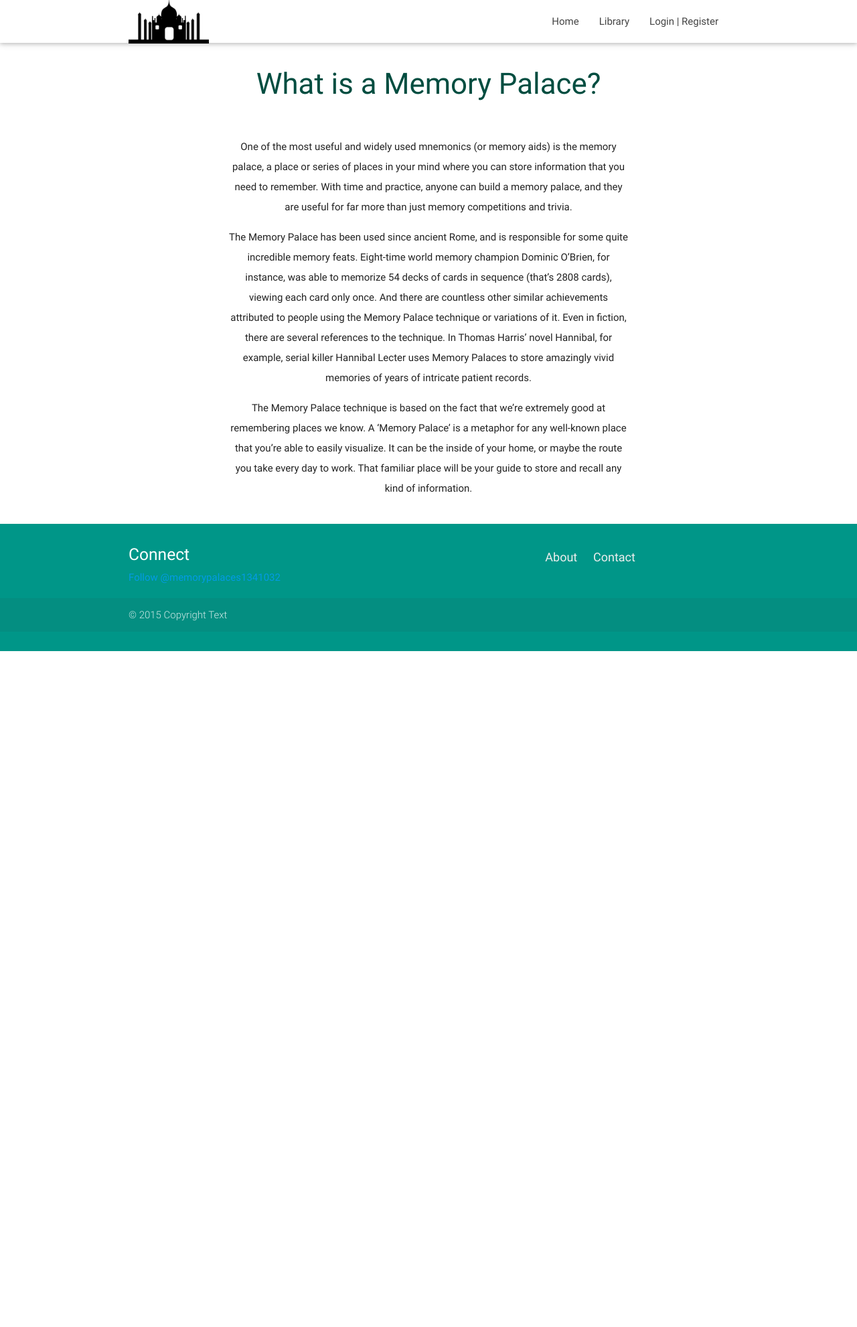
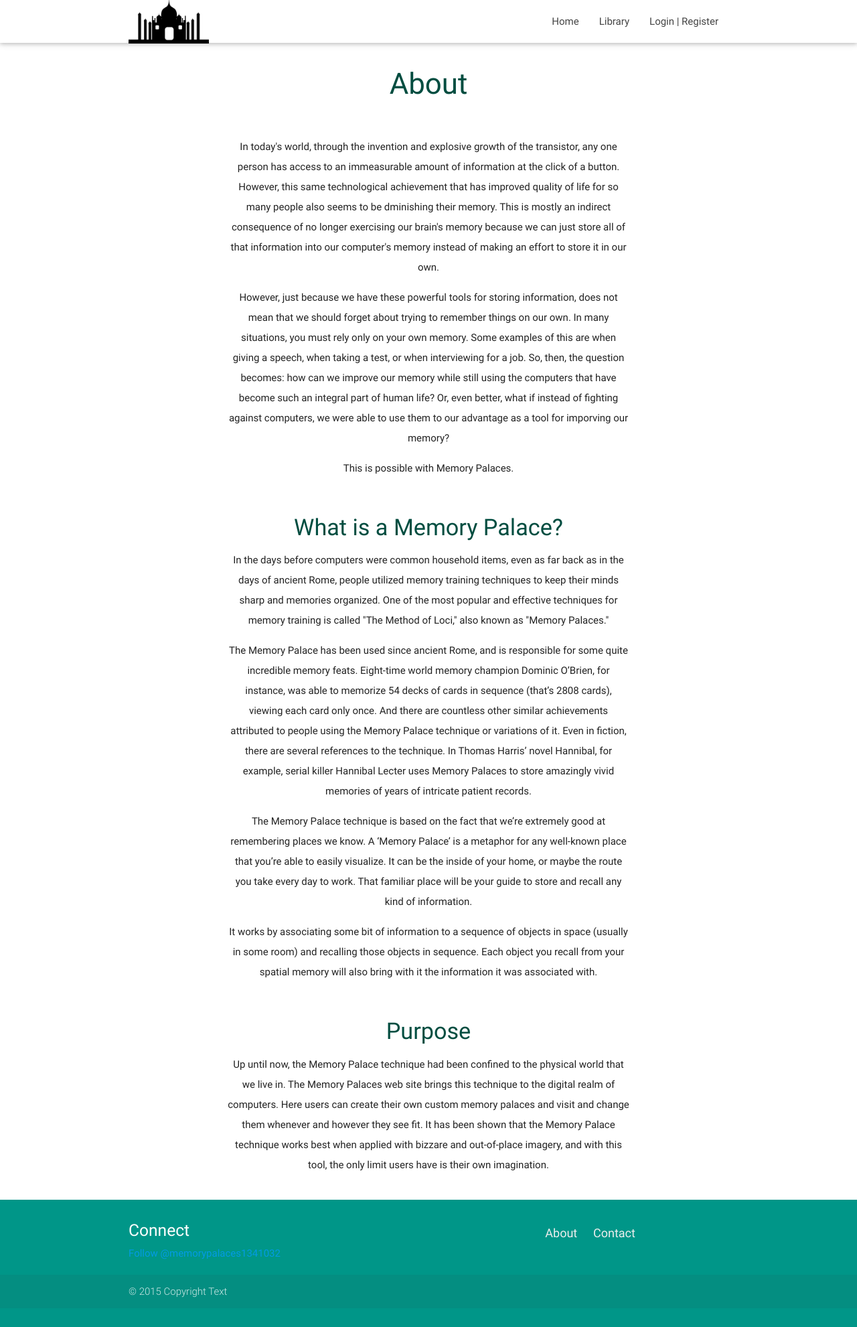
Before and after one commit to ckyko/memorypalace, a Django app: page /about/ in a window 1280 px wide. Shown: the whole page at 67% size. Before the commit the page ends 972 px from the top, so only its background shows below. Run offline with Django 3.2, Linux system fonts and the light colour scheme; some libraries are stand-ins or nearby versions.

Commit message:
updated about page

```diff
--- a/MemoryPalace/coreapp/templates/about.html
+++ b/MemoryPalace/coreapp/templates/about.html
@@ -1,33 +1,74 @@
 {% extends "index.html" %}
 {% block body %}
   <div align="center" id="index-banner" class="container section no-pad-bot">
-        <h3 class="header center-align teal-text text-darken-4">What is a Memory Palace?</h3>
+        <h3 class="header center-align teal-text text-darken-4">About</h3>
         <div style="width:600px"></br>
-          <p>One of the most useful and widely used mnemonics (or memory aids) is
-             the memory palace, a place or series of places in your mind where you
-             can store information that you need to remember. With time and
-             practice, anyone can build a memory palace, and they are useful for
-             far more than just memory competitions and trivia.
-           </p>
+          <p>In today's world, through the invention and explosive growth of the
+          transistor, any one person has access to an immeasurable amount of
+          information at the click of a button. However, this same technological
+          achievement that has improved quality of life for so many people also seems
+          to be dminishing their memory. This is mostly an indirect consequence of no
+          longer exercising our brain's memory because we can just store all of that
+          information into our computer's memory instead of making an effort to store
+          it in our own.
+          </p>
 
-           <p>The Memory Palace has been used since ancient Rome, and is
-              responsible for some quite incredible memory feats. Eight-time
-              world memory champion Dominic O’Brien, for instance, was able to
-              memorize 54 decks of cards in sequence (that’s 2808 cards),
-              viewing each card only once. And there are countless other similar
-              achievements attributed to people using the Memory Palace
-              technique or variations of it. Even in fiction, there are several
-              references to the technique. In Thomas Harris’ novel Hannibal, for
-              example, serial killer Hannibal Lecter uses Memory Palaces to
-              store amazingly vivid memories of years of intricate patient records.
-            </p>
+          <p>However, just because we have these powerful tools for storing information,
+          does not mean that we should forget about trying to remember things on our
+          own. In many situations, you must rely only on your own memory. Some
+          examples of this are when giving a speech, when taking a test, or when
+          interviewing for a job. So, then, the question becomes: how can we improve
+          our memory while still using the computers that have become such an integral
+          part of human life? Or, even better, what if instead of fighting against
+          computers, we were able to use them to our advantage as a tool for imporving
+          our memory?
+          </p>
 
-            <p>The Memory Palace technique is based on the fact that we’re
-            extremely good at remembering places we know. A ‘Memory Palace’ is a
-            metaphor for any well-known place that you’re able to easily
-            visualize. It can be the inside of your home, or maybe the route you
-            take every day to work. That familiar place will be your guide to
-            store and recall any kind of information.
+          <p>This is possible with Memory Palaces.
+          </p></br>
+
+          <h4 class="header center-align teal-text text-darken-4">What is a Memory Palace?</h4>
+
+          <p>In the days before computers were common household items, even as far back
+          as in the days of ancient Rome, people utilized memory training techniques
+          to keep their minds sharp and memories organized. One of the most popular
+          and effective techniques for memory training is called "The Method of Loci,"
+          also known as "Memory Palaces."
+          </p>
+
+          <p>The Memory Palace has been used since ancient Rome, and is responsible for
+          some quite incredible memory feats. Eight-time world memory champion Dominic
+          O’Brien, for instance, was able to memorize 54 decks of cards in sequence
+          (that’s 2808 cards), viewing each card only once. And there are countless
+          other similar achievements attributed to people using the Memory Palace
+          technique or variations of it. Even in fiction, there are several references
+          to the technique. In Thomas Harris’ novel Hannibal, for example, serial
+          killer Hannibal Lecter uses Memory Palaces to store amazingly vivid memories
+          of years of intricate patient records.
+          </p>
+
+          <p>The Memory Palace technique is based on the fact that we’re extremely good
+          at remembering places we know. A ‘Memory Palace’ is a metaphor for any
+          well-known place that you’re able to easily visualize. It can be the inside
+          of your home, or maybe the route you take every day to work. That familiar
+          place will be your guide to store and recall any kind of information.
+          </p>
+
+          <p>It works by associating some bit of information to a sequence of objects in
+          space (usually in some room) and recalling those objects in sequence. Each
+          object you recall from your spatial memory will also bring with it the
+          information it was associated with.
+        </p></br>
+
+          <h4 class="header center-align teal-text text-darken-4">Purpose</h4>
+
+          <p>Up until now, the Memory Palace technique had been confined to the physical
+          world that we live in. The Memory Palaces web site brings this technique to
+          the digital realm of computers. Here users can create their own custom
+          memory palaces and visit and change them whenever and however they see fit.
+          It has been shown that the Memory Palace technique works best when applied
+          with bizzare and out-of-place imagery, and with this tool, the only limit
+          users have is their own imagination.
           </p></br>
          </div>
   </div>
```
